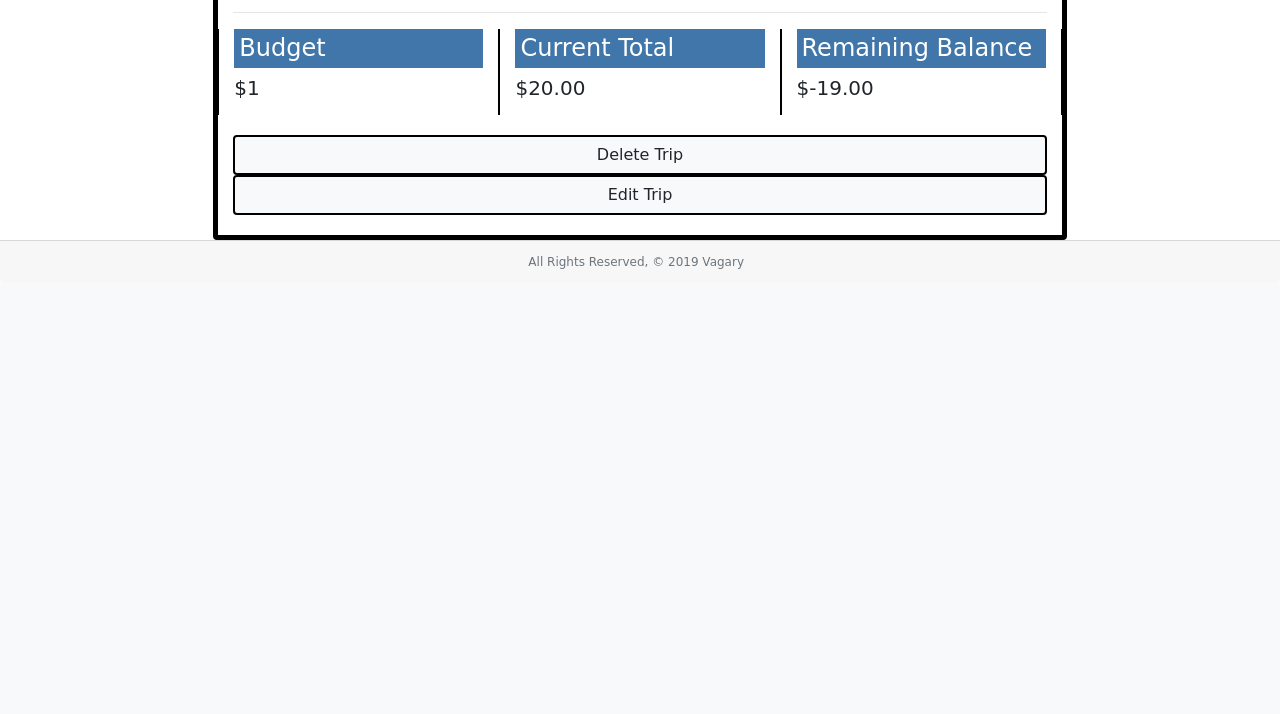
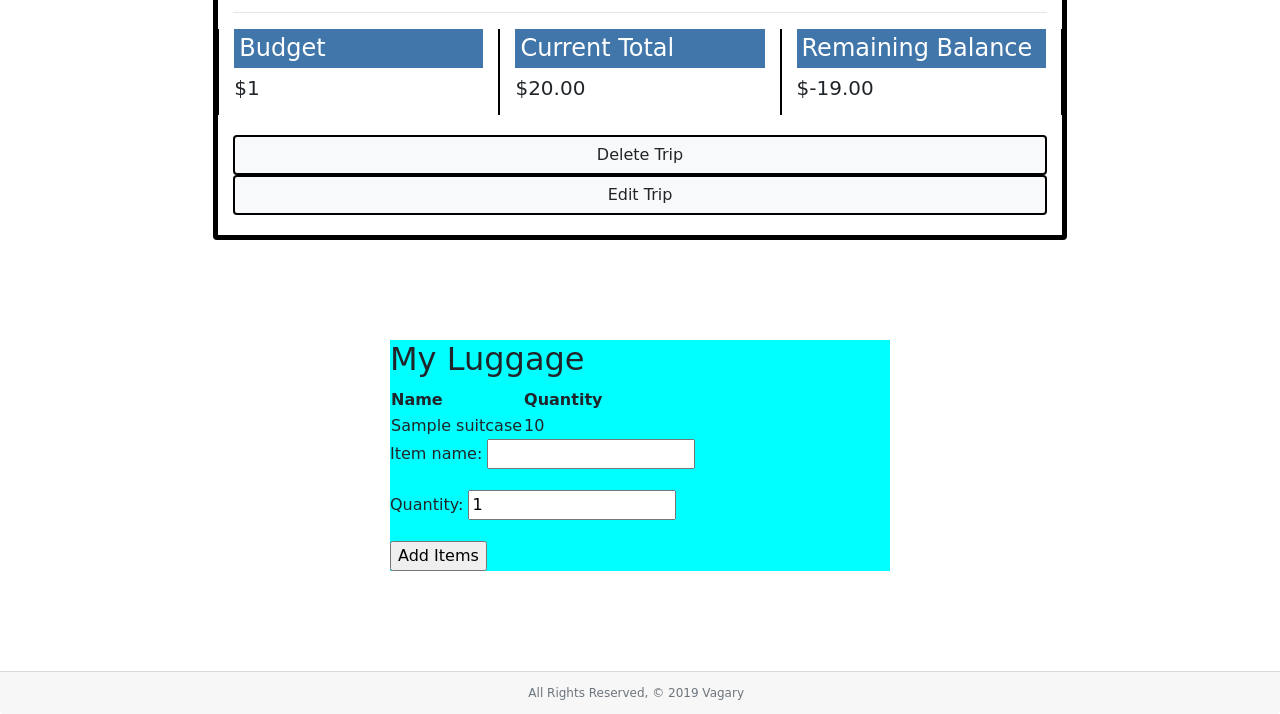
Before and after one commit to spackwood/Vagary, a Django app: page /trips/1/1/ in a window 1280 px wide. Shown: the part 665-1379 px from the top of the page. Before the commit the page ends 934 px from the top, so only its background shows below. Run offline with Django 3.2, Linux system fonts and the light colour scheme; tables that the repository leaves empty hold one stand-in row (values such as "Sample post"); some libraries are stand-ins or nearby versions; some web fonts are replaced.

Commit message:
luggage model

```diff
--- /dev/null
+++ b/main_app/forms.py
@@ -0,0 +1,7 @@
+from django.forms import ModelForm
+from .models import Suitcase
+
+class LuggageForm(ModelForm):
+    class Meta:
+        model = Suitcase
+        fields = ['item_name', 'quantity']
--- a/main_app/models.py
+++ b/main_app/models.py
@@ -85,3 +85,8 @@ class DressCode(models.Model):
 
     def __str__(self):
         return self.type
+
+class Suitcase(models.Model):
+    item_name = models.CharField(max_length = 100)
+    quantity = models.IntegerField(default=1)
+    trip = models.ForeignKey(Trip, on_delete=models.CASCADE)
--- a/main_app/templates/trips/detail.html
+++ b/main_app/templates/trips/detail.html
@@ -1,16 +1,17 @@
 {% extends 'base.html' %}
 {% load mathfilters %}
 {% block body%}
+
 <body>
     {% endblock %}
     {% block content %}
-<div class = "card col-8 offset-md-2">
+    <div class="card col-8 offset-md-2">
         <div class="card-body text-center">
-    <h1 class = "card-header trip-header">{{trip.name}}</h1>
+            <h1 class="card-header trip-header">{{trip.name}}</h1>
             <br>
             <!-- {% if depart_flight %} -->
-    <div class = 'row'>
-        <div class = 'col-6'>
+            <div class='row'>
+                <div class='col-6'>
                     {% for i in iata %}
                     {% if i.code == depart_flight.destination %}
                     <h4>Flight to {{i.name}}</h4>
@@ -18,14 +19,14 @@
                     {%endfor%}
                     <h5>{{depart_flight.departure_date}} from {{depart_flight.origin}}</h5>
                 </div>
-        <div class = 'col-6'>
+                <div class='col-6'>
                     <h4>Price</h4>
                     <h5>${{depart_flight.price|floatformat:2}}</h5>
                 </div>
             </div>
-    <div class = 'row'>
+            <div class='row'>
                 {% if return_flight %}
-        <div class = 'col-6'>
+                <div class='col-6'>
                     {% for i in iata %}
                     {% if i.code == return_flight.destination %}
                     <h4>Flight to {{i.name}}</h4>
@@ -33,35 +34,36 @@
                     {%endfor%}
                     <h5>{{return_flight.departure_date}} from {{return_flight.origin}}</h5>
                 </div>
-        <div class = 'col-6'>
+                <div class='col-6'>
                     <h4>Price</h4>
                     <h5>${{return_flight.price|floatformat:2}}</h5>
                 </div>
                 {% else %}
-        <div class = 'col-12 text-center'>
+                <div class='col-12 text-center'>
                     <form action="/{{trip.id}}/{{depart_flight.origin}}/flights/" method="POST">
                         {% csrf_token %}
                         <input type="hidden" name="budget" value="{{trip.budget}}">
                         <input type="hidden" name="origin" value="{{depart_flight.destination}}">
-            <input type="date" class="form-control" name="return_date" aria-describedby="basic-addon1" required>
+                        <input type="date" class="form-control" name="return_date" aria-describedby="basic-addon1"
+                            required>
                         <input type="submit" value="Add Returning Flight" class="btn btn-light">
                     </form>
                 </div>
                 {% endif %}
             </div>
-    <div class = 'row'>
+            <div class='row'>
                 {% if hotel %}
-        <div class = "col-6">
+                <div class="col-6">
                     <h4>Hotel</h4>
-            <h5 class = "text-left">{{hotel.name}}</h5>
-            <p class = "text-left">{{hotel.address}}</p>
+                    <h5 class="text-left">{{hotel.name}}</h5>
+                    <p class="text-left">{{hotel.address}}</p>
                 </div>
-        <div class = 'col-6'>
+                <div class='col-6'>
                     <h4>Price</h4>
                     <h5>${{hotel.price|floatformat:2}}</h5>
                 </div>
                 {% else %}
-        <div class = 'col-12 text-center'>
+                <div class='col-12 text-center'>
                     <form action="/{{trip.id}}/{{depart_flight.destination}}/hotels/" method="POST">
                         {% csrf_token %}
                         <input type="hidden" name="budget" value="{{trip.budget}}">
@@ -80,12 +82,12 @@
     {% endif %} -->
             <br>
             <hr>
-    <div class = "row">
-        <div class = "col-4">
+            <div class="row">
+                <div class="col-4">
                     <h4>Budget</h4>
                     <h5>${{trip.budget}}</h5>
                 </div>
-        <div class = "col-4">
+                <div class="col-4">
                     <h4>Current Total</h4>
                     {%if not return_flight and not hotel%}
                     <h5> ${{depart_flight.price|floatformat:2}}</h5>
@@ -97,7 +99,7 @@
                     <h5>${{depart_flight.price|add:return_flight.price|add:hotel.price|floatformat:2}}</h5>
                     {%endif%}
                 </div>
-        <div class = "col-4">
+                <div class="col-4">
                     <h4>Remaining Balance</h4>
                     {%if not return_flight and not hotel%}
                     <h5> ${{trip.budget|sub:depart_flight.price|floatformat:2}}</h5>
@@ -106,24 +108,46 @@
                     <h5> ${{trip.budget|sub:depart_flight.price|sub:return_flight.price|floatformat:2}}</h5>
                     {%endif%}
                     {%if return_flight and hotel %}
-                <h5>${{trip.budget|sub:depart_flight.price|sub:return_flight.price|sub:hotel.price|floatformat:2}}</h5>
+                    <h5>${{trip.budget|sub:depart_flight.price|sub:return_flight.price|sub:hotel.price|floatformat:2}}
+                    </h5>
                     {%endif%}
                 </div>
             </div>
-    <!-- <p>Add Restaurant</p>
-    <form action="" method="POST">
-        <input class="btn btn-primary" type="submit">
-    </form>
-    <hr>
-    <p>Add Event</p>
-    <form action="" method="POST">
-        <input class="btn btn-primary" type="submit">
-    </form> -->
+
             <a href="{% url 'delete_trip' trip.id depart_flight.origin %}" class="btn btn-light col-12">Delete Trip</a>
             <a href="{% url 'edit_trip' trip.id depart_flight.origin%}" class="btn btn-light col-12">Edit Trip</a>
         </div>
     </div>
 
+
+
+    <div style="background-color:aqua; width: 500px; margin: 100px auto;">
+        <h2>My Luggage</h2>
+        <table>
+            <thead>
+                <tr>
+                    <th>Name</th>
+                    <th>Quantity</th>
+                </tr>
+            </thead>
+            <tbody>
+                {% for items in trip.suitcase_set.all %}
+                <tr>
+
+                    <td>{{items.item_name}}</td>
+                    <td>{{items.quantity}}</td>
+
+                </tr>
+                {% endfor %}
+
+            </tbody>
+        </table>
+        <form action="/trips/{{trip.id}}/{{trip.origin}}/add_luggage_items" method="POST">
+            {% csrf_token %}
+            {{luggage_form.as_p}}
+            <input type="submit" value="Add Items">
+        </form>
+    </div>
     {% endblock %}
     {% block footer %}
     <div class="card-footer text-muted">
--- a/main_app/urls.py
+++ b/main_app/urls.py
@@ -17,4 +17,5 @@ urlpatterns = [
     path('trips/<int:pk>/<airport_code>/delete/', views.TripDelete.as_view(), name='delete_trip'),
     path('trips/<int:pk>/<airport_code>/edit/', views.TripEdit.as_view(), name='edit_trip'),
     path('profile/trip/', views.SaveTrip, name="save_trip"),
+    path('trips/<int:trip_id>/<airport_code>/add_luggage_items', views.add_luggage_items, name="add_luggage_items")
 ]
--- a/main_app/views.py
+++ b/main_app/views.py
@@ -12,6 +12,7 @@ import os
 import requests
 from datetime import datetime
 from .models import Airport, Trip, Hotel, Flight, User
+from .forms import LuggageForm
 
 # Create your views here.
 amadeus = Client(
@@ -199,13 +200,14 @@ def trips_detail(request, trip_id, airport_code):
     if depart_flight and return_flight and hotel:
        trip_days = (return_flight.departure_date - depart_flight.departure_date).days
        hotel.price = hotel.price * trip_days
-
+    luggage_form = LuggageForm()
     return render(request, 'trips/detail.html', {
         'trip': trip,
         'hotel': hotel,
         'depart_flight': depart_flight,
         'return_flight': return_flight,
         'iata': res,
+        'luggage_form': luggage_form,
     })
 
 # class TripList(ListView):
@@ -228,11 +230,11 @@ class TripEdit(UpdateView):
 def SaveTrip(request):
     form = request.POST
     print(form)
-    # new_trip = form.save(commit=False)
-    # Trip.flight = request.POST.get('flight','')
-    # Trip.budget = 1000
-    # Trip.name = request.POST.get('name')
-    # Trip.user = 'meisam'
 
-    # Trip.save()
-    # return redirect('destination_search')
+def add_luggage_items(request, trip_id, airport_code):
+    form = LuggageForm(request.POST)
+    if form.is_valid():
+        new_luggage = form.save(commit=False)
+        new_luggage.trip_id = trip_id
+        new_luggage.save()
+    return redirect('detail', trip_id=trip_id, airport_code=airport_code)
```
Also changed, not shown: main_app/templates/trip.html (deleted, +0 -28 lines), main_app/migrations/0003_suitcase.py (added), main_app/migrations/0004_suitcase_trip.py (added). Lines whose indentation alone changed are shown as unchanged.
